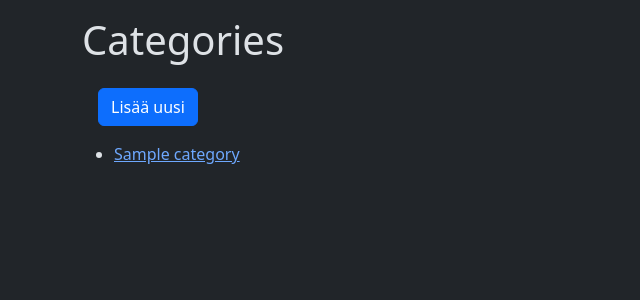
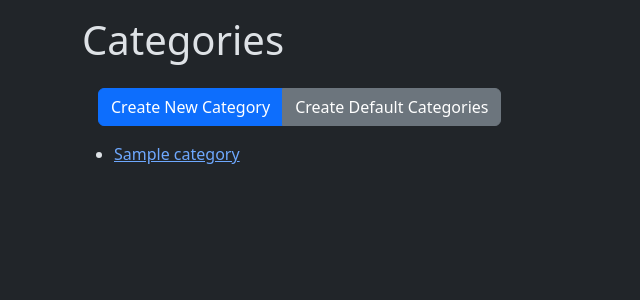
Before and after one commit to Sandrowue/django-bills, a Django app: page /kategoriat/ in a window 1280 px wide. Shown: the part 56-356 px from the top of the page, without its empty margins (0-640 px from the left). Run offline with Django 4.2, Linux system fonts and the light colour scheme; a user stored in the database is signed in; tables that the repository leaves empty hold one stand-in row (values such as "Sample post"); some libraries are stand-ins or nearby versions.

Commit message:
11.12.2023

```diff
--- a/finance/models.py
+++ b/finance/models.py
@@ -2,6 +2,7 @@ from django.conf import settings
 from django.db import models
 from django.urls import reverse
 from django.utils.translation import gettext_lazy as _
+from django.utils.translation import pgettext_lazy
 
 class TimestampModel(models.Model):
     created_at = models.DateTimeField(auto_now_add=True, verbose_name=_("created at"),)
@@ -66,6 +67,27 @@ class Category(TimestampModel, OwnedModel):
     def get_absolute_url(self):
         return reverse("category-detail", kwargs={"pk": self.pk})
 
+    defaults = [ # Default Categories
+    # key, parent_key, name
+    ("exp", None, _("Expenses")),
+    ("living", "exp", _("Living Costs")),
+    ("food", "living", _("Food")),
+    ("income", None, pgettext_lazy("category name", "Income")),
+    ("salary", "income", _("Salary")),
+    ]
+
+    @classmethod
+    def create_defaults(cls, owner):
+        key_to_id = {}
+        for key, parent_key, name in cls.defaults:
+            parent_id = key_to_id[parent_key] if parent_key else None
+            category = cls.objects.update_or_create(
+                name=name,
+                owner=owner,
+                parent_id=parent_id
+            )[0]
+            key_to_id[key] = category.id
+
 class Account(TimestampModel, OwnedModel):
     name = models.CharField(max_length=100, verbose_name=_("name"),)
     bank_account = models.CharField(max_length=50, null=True, blank=True, verbose_name=_("bank account"),)
--- a/finance/templates/finance/category_detail.html
+++ b/finance/templates/finance/category_detail.html
@@ -5,4 +5,7 @@
 
 <h1>{% translate "Category" %} - {{ category }}</h1>
 
+<a href="{% url 'category-delete' category.pk %}" class="btn btn-danger"
+    >{% translate 'Delete' %}</a>
+
 {% endblock %}
--- a/finance/templates/finance/category_list.html
+++ b/finance/templates/finance/category_list.html
@@ -6,7 +6,11 @@
 <h1>{% translate "Categories" %}</h1>
 
 <div class="btn-group m-3" role="group">
-    <a href="{% url 'category-new' %}" class="btn btn-primary">Lisää uusi</a>
+    <a href="{% url 'category-new' %}" class="btn btn-primary"
+        >{% translate 'Create New Category' %}</a>
+    <a href="{% url 'category-create-defaults' %}" class="btn btn-secondary"
+        >{% translate 'Create Default Categories' %}</a
+    >
 </div>
 
 <ul>
--- a/finance/urls.py
+++ b/finance/urls.py
@@ -22,8 +22,18 @@ urlpatterns = [
         name="category-detail",
     ),
     path(
+        "kategoriat/poista/<int:pk>/",
+        views.CategoryDelete.as_view(),
+        name="category-delete",
+    ),
+    path(
         "kategoriat/uusi/",
         views.CategoryCreate.as_view(),
         name="category-new",
     ),
+    path(
+        "kategoriat/luo-oletuskategoriat/",
+        views.CreateDefaultCategoriesFormView.as_view(),
+        name="category-create-defaults",
+    ),
 ]
--- a/finance/views.py
+++ b/finance/views.py
@@ -1,8 +1,9 @@
-from typing import Any
+from django import forms
 from django.contrib.auth.decorators import login_required
 from django.contrib.auth.mixins import LoginRequiredMixin
 from django.shortcuts import render
-from django.views.generic import ListView, DetailView, CreateView
+from django.views.generic import ListView, DetailView, CreateView, FormView, DeleteView
+from django.urls import reverse_lazy
 
 from .models import Account, Category, Document
 
@@ -47,3 +48,19 @@ class CategoryDetail(OwnerFilteredMixin, DetailView):
 class CategoryCreate(OwnerAutoFillingCreateView):
     model = Category
     fields = ["name", "parent"]
+
+class CategoryDelete(OwnerFilteredMixin, DeleteView):
+    model = Category
+    success_url = reverse_lazy("categories")
+
+class CreateDefaultCategoriesForm(forms.Form):
+    pass
+
+class CreateDefaultCategoriesFormView(FormView):
+    form_class = CreateDefaultCategoriesForm
+    template_name = "finance/category_create_default_form.html"
+    success_url = reverse_lazy("categories")
+
+    def form_valid(self, form):
+        Category.create_defaults(owner=self.request.user)
+        return super().form_valid(form)
```
Also changed, not shown: finance/admin.py (+6 -1 lines), finance/templates/finance/category_confirm_delete.html (added, +19 -0 lines), finance/templates/finance/category_create_defaults_form.html (added, +26 -0 lines), finance/locale/fi/LC_MESSAGES/django.po.
